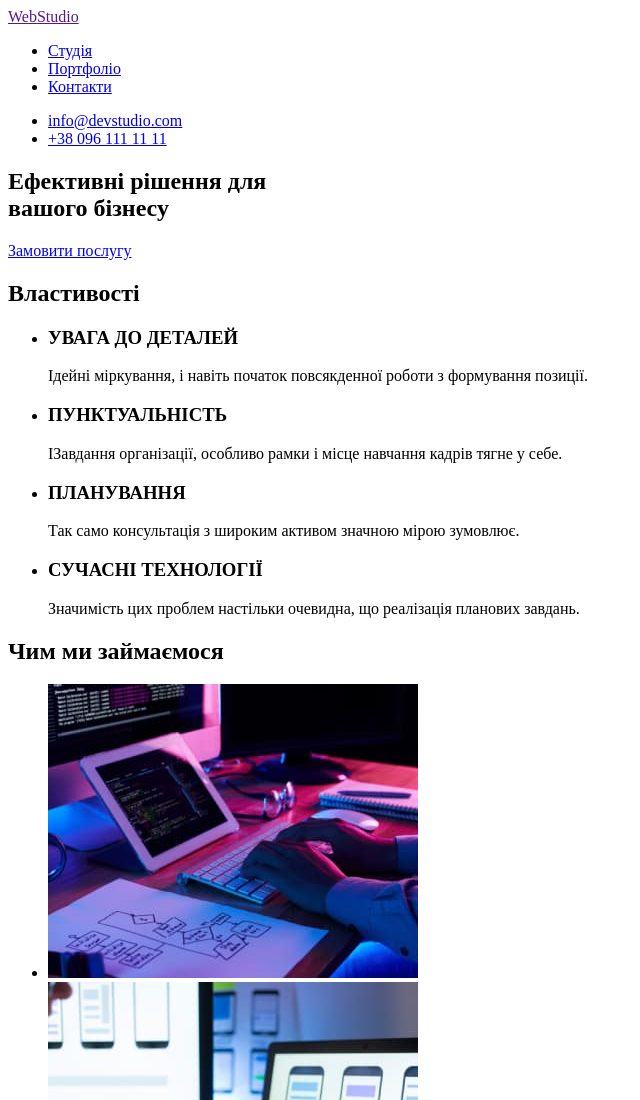
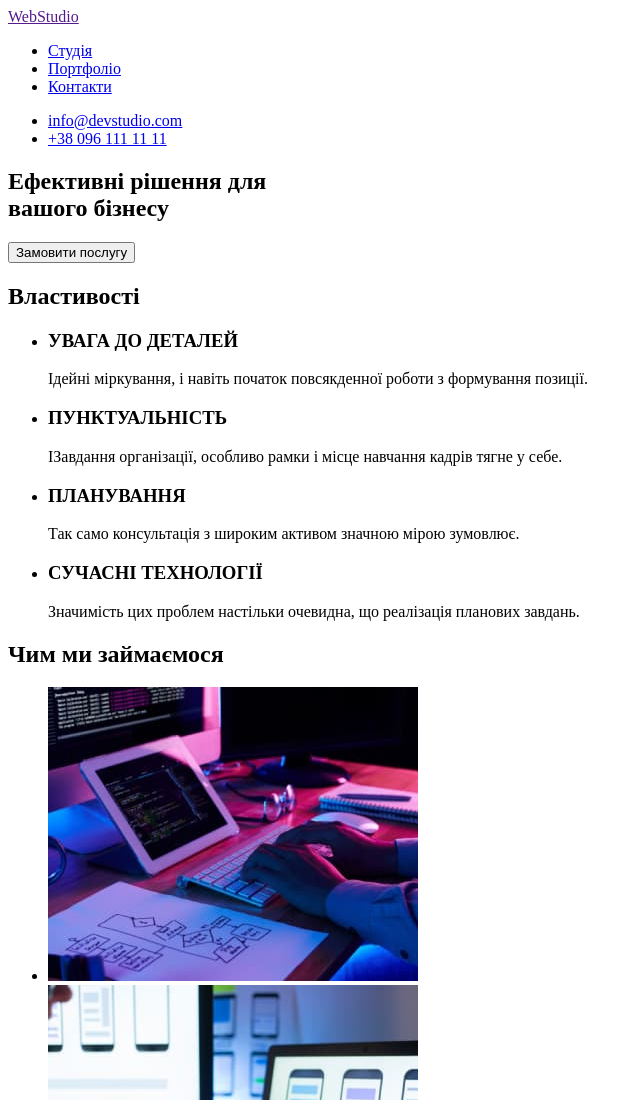
Before and after one commit to EvgNec/goit-markup-hw-02, a plain HTML site: page index.html in a window 1280 px wide. Shown: the top 1100 px of the page, without its empty margins (0-640 px from the left). Drawn offline with Linux system fonts and the light colour scheme.

Commit message:
assignment submitted

```diff
--- a/index.html
+++ b/index.html
@@ -28,8 +28,7 @@
     <main>
         <section>
             <h1>Ефективні рішення для<br> вашого бізнесу</h1>
-            <a href="#">Замовити послугу</a>
-            <!-- <button type="button">Замовити послугу</button>-->
+            <button type="button">Замовити послугу</button>
         </section>
         <!--Особливості-->
         <section>
```
